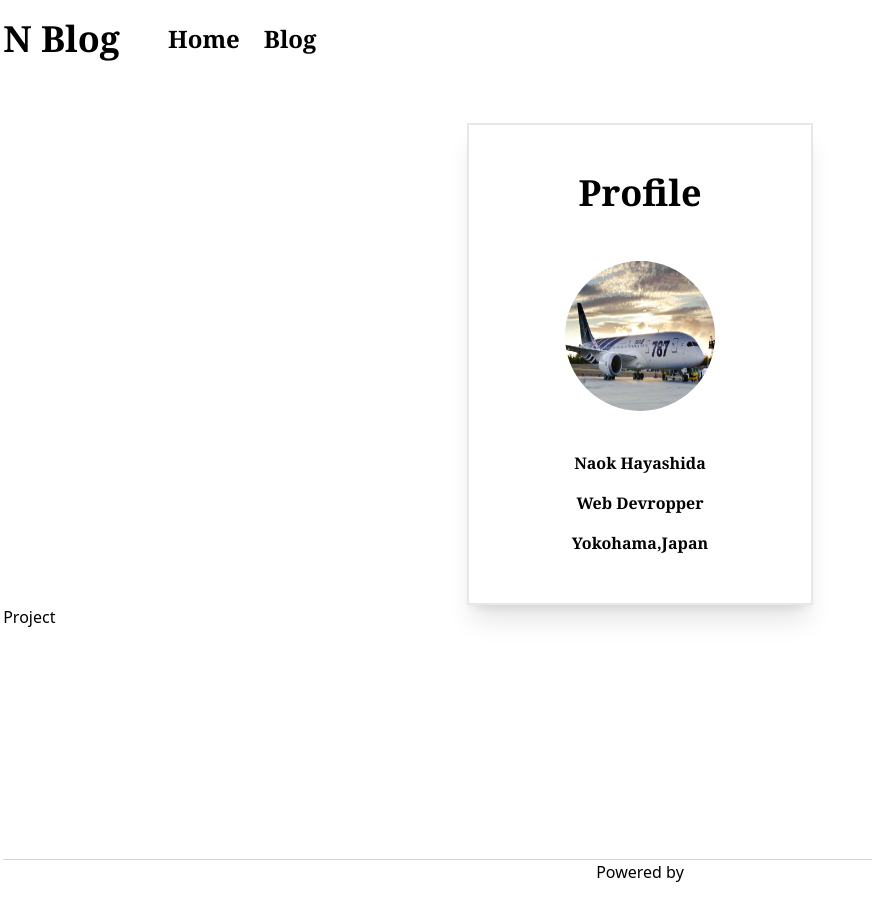
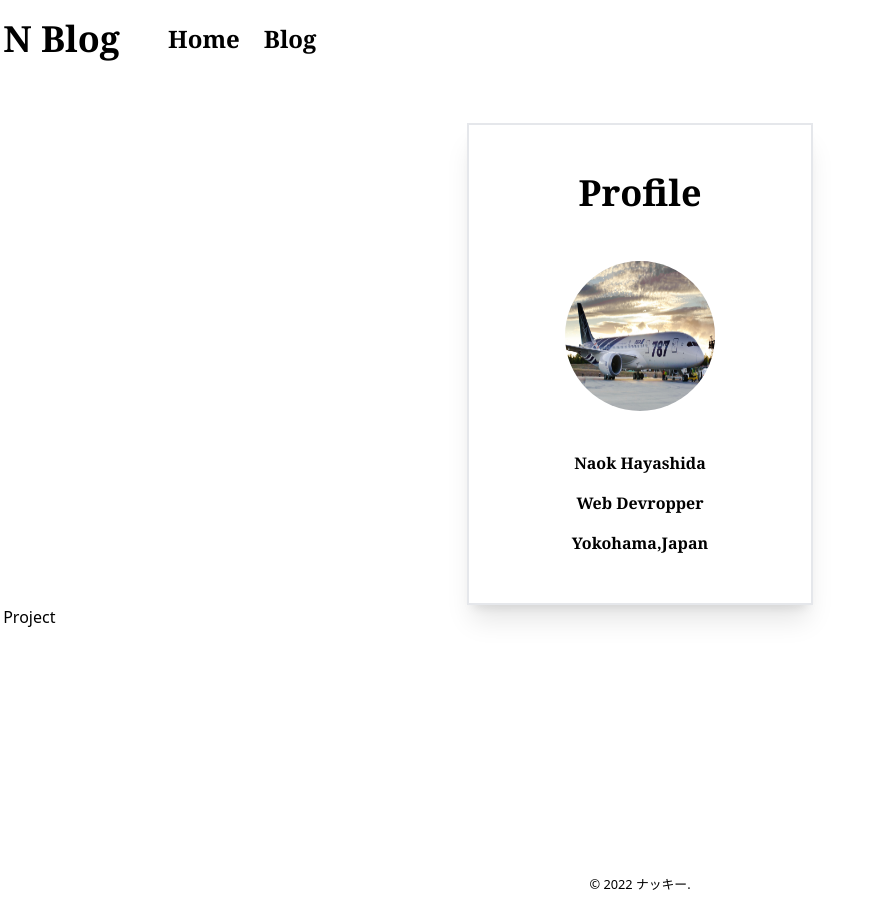
Before and after one commit to Naoki0509/blog-app, a Next.js app: page / in a window 1280 px wide. Shown: the whole page, without its empty margins (0-872 px from the left). Before the commit the page ends 887 px from the top, so only its background shows below. Built offline with nearby package versions, Linux system fonts and the light colour scheme.

Commit message:
💡フッターのアップグレード

```diff
--- a/src/COmponents/Footer/index.jsx
+++ b/src/COmponents/Footer/index.jsx
@@ -2,17 +2,8 @@ import Image from "next/image";
 export const Footer = () => {
 	return (
 		<div>
-			<footer className="flex flex-1 justify-center items-center border-gray-300 border-t">
-				<a
-					href="https://vercel.com?utm_source=create-next-app&utm_medium=default-template&utm_campaign=create-next-app"
-					target="_blank"
-					rel="noopener noreferrer"
-				>
-					Powered by{" "}
-					<span className="">
-						{/* <Image src="/vercel.svg" alt="Vercel Logo" width={72} height={16} /> */}
-					</span>
-				</a>
+			<footer className="flex flex-1 py-4 justify-center">
+				<small>&copy; {`${new Date().getFullYear()} ナッキー.`}</small>
 			</footer>
 		</div>
 	);
```
